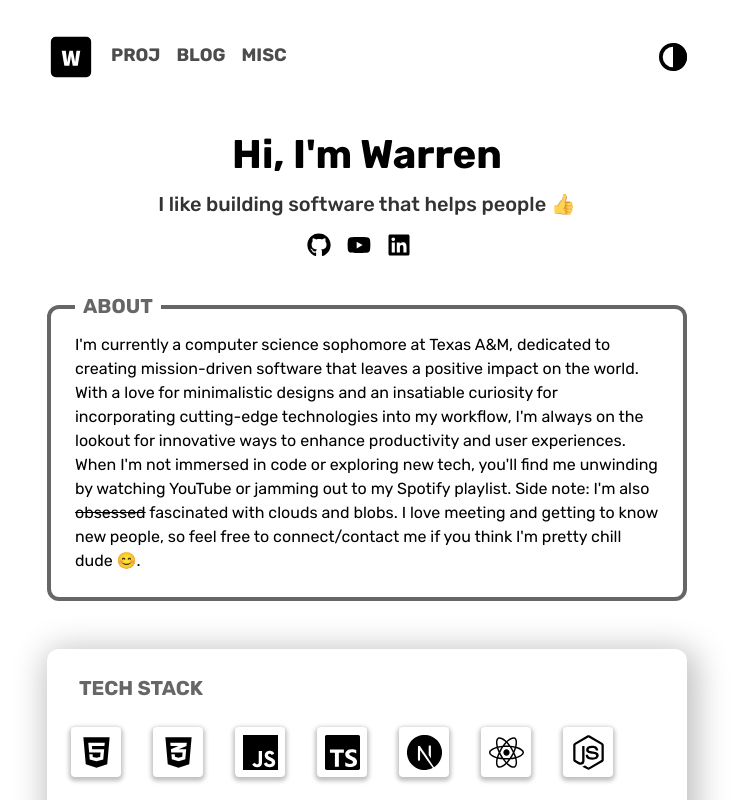
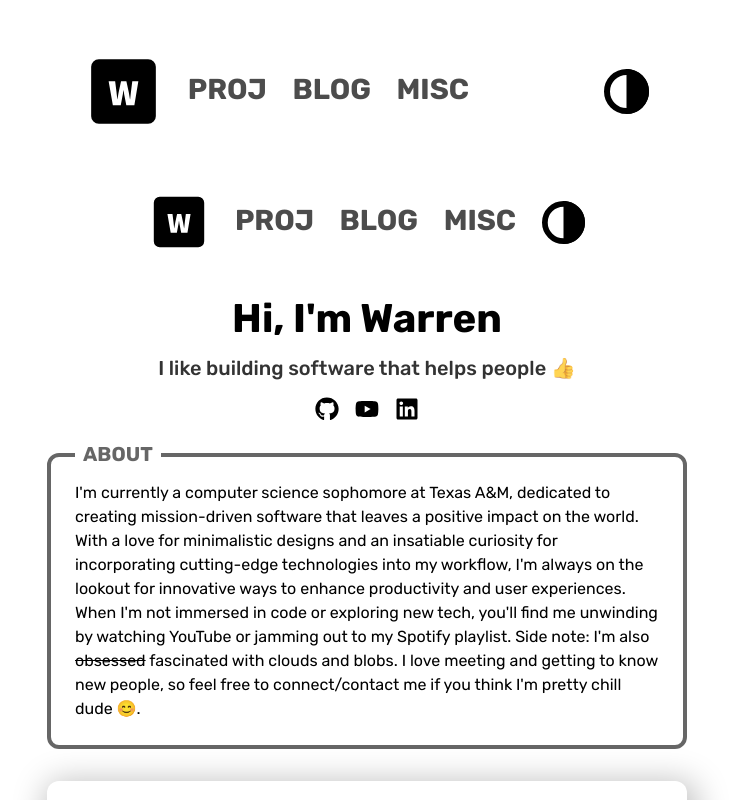
Before and after one commit to WarrenWu4/portfolio, a React (Vite) app: page / in a window 1280 px wide. Shown: the top 800 px of the page, without its empty margins (273-1014 px from the left). Built offline with nearby package versions, Linux system fonts and the light colour scheme.

Commit message:
cleaned up home page

```diff
--- a/src/index.css
+++ b/src/index.css
@@ -3,30 +3,23 @@
 @tailwind components;
 @tailwind utilities;
 
-/* reset */
 *,
 *::before,
 *::after {
   margin: 0;
   padding: 0;
   border: 0;
+  outline: none;
   box-sizing: border-box;
   font-family: "Rubik";
 }
 
-html {
-  font-size: 10px;
-  overflow-x: hidden;
-}
-
-@layer base {
-  body {
-    @apply bg-white dark:bg-dark-bg dark:text-white;
-  }
+body, #root {
+    @apply w-screen min-h-screen overflow-x-hidden bg-white text-black dark:bg-dark-bg dark:text-white
 }
 
 .not-active, .is-active {
-  @apply h-[4rem] border-b-4 border-solid flex justify-center items-center transition-all duration-[0.4] ease-in-out hover:text-black hover:dark:text-white
+  @apply h-[40px] border-b-4 border-solid flex justify-center items-center transition-all duration-[0.4] ease-in-out hover:text-black hover:dark:text-white
 }
 
 .is-active {
@@ -39,14 +32,14 @@ html {
 
 /* scroll bar */
 ::-webkit-scrollbar{
-  width: 0.8rem;
+  width: 8px;
 }
 ::-webkit-scrollbar-track {
   background: transparent;
 }
 ::-webkit-scrollbar-thumb {
   background: black;
-  border-radius: 0.8rem;
+  border-radius: 8px;
 }
 ::-webkit-scrollbar-thumb:hover {
   background: #4E4F51;
--- /dev/null
+++ b/src/layouts/AnimatedLayout.tsx
@@ -0,0 +1,34 @@
+import { motion } from "framer-motion";
+import { twMerge } from "tailwind-merge";
+
+interface AnimatedLayoutProps {
+    children: JSX.Element | JSX.Element[];
+    className?: string;
+}
+
+export default function AnimatedLayout({children, className}: AnimatedLayoutProps) {
+
+    const variants = {
+        visible: {opacity: 1, transform: `translateY(0)`},
+        hidden: {opacity: 0, transform: `translateY(2rem)`}
+    }
+    const transition = {
+        duration: 1,
+        ease:"easeInOut"
+    }
+
+    return (
+        <motion.div
+            initial="hidden"
+            whileInView="visible"
+            viewport={{ once: true }}
+            transition={transition}
+            variants={variants}
+            className={twMerge("w-full",className)}
+        >
+
+            {children}
+
+        </motion.div>
+    )
+}
--- /dev/null
+++ b/src/layouts/MainLayout.tsx
@@ -0,0 +1,20 @@
+import Footer from "../components/global/Footer";
+import Navbar from "../components/global/Navbar";
+
+interface MainLayoutProps {
+    children: JSX.Element | JSX.Element[];
+}
+
+export default function MainLayout({children}: MainLayoutProps) {
+    return (
+        <div className="max-w-3xl w-full flex flex-col gap-y-8 items-center px-4 small:px-8 med:px-16">
+
+            <Navbar/>
+
+            {children}
+
+            <Footer/>
+
+        </div>
+    )
+}
--- a/src/pages/HomePage.tsx
+++ b/src/pages/HomePage.tsx
@@ -1,8 +1,10 @@
 import { FaGithub, FaLinkedin, FaYoutube } from "react-icons/fa";
 import {IconGen} from "../App";
-import { motion } from "framer-motion";
 import { useState } from "react";
 import { BsCaretDown } from "react-icons/bs";
+
+import MainLayout from "../layouts/MainLayout";
+import AnimatedLayout from "../layouts/AnimatedLayout";
 
 const exp = [
     {
@@ -30,46 +32,41 @@ export default function HomePage() {
     const icons:any[] = IconGen({icons:["all"]})
     let icon_cards:any[] = []
     icons.map((icon) => {
-        icon_cards.push(<div className="w-[5rem] aspect-square rounded-[0.4rem] flex justify-center items-center text-[3.5rem] shadow-tech dark:shadow-tech-dark dark:text-white">{icon}</div>)
+        icon_cards.push(<div className="w-[50px] aspect-square rounded-md flex justify-center items-center text-[35px] shadow-tech dark:shadow-tech-dark dark:text-white">{icon}</div>)
     })
 
-    const variants = {
-        visible: {opacity: 1, transform: `translateY(0)`},
-        hidden: {opacity: 0, transform: `translateY(2rem)`}
-    }
-    const timer = 1
+    return (
+        <MainLayout>
 
-    return (
-        <div className="max-w-[768px] w-screen min-h-screen flex flex-col items-center relative px-[1.6rem] small:px-[3.2rem] med:px-[6.4rem]">
-            <motion.div initial="hidden" whileInView="visible" viewport={{ once: true }} transition={{ duration: timer, ease:"easeInOut" }} variants={variants} className="mt-[4.8rem] w-full flex items-center justify-center flex-col leading-tight">
-                <span className="font-bold text-[4rem] mb-[1.2rem]">Hi, I'm Warren</span>
-                <span className="font-medium text-[2rem] text-black/80 dark:text-white/80 mb-[1.6rem] text-center">I like building software that helps people 👍</span>
-                <span className="flex items-center [&>*]:mr-[1.6rem] text-[2.4rem]">
+            <AnimatedLayout className="flex items-center justify-center flex-col leading-tight">
+                <span className="font-bold text-[40px] mb-3">Hi, I'm Warren</span>
+                <span className="font-medium text-[20px] text-black/80 dark:text-white/80 mb-4 text-center">I like building software that helps people 👍</span>
+                <span className="flex items-center gap-x-4 text-[24px]">
                     <a target="_blank" href="https://github.com/WarrenWu4"><FaGithub/></a>
                     <a target="_blank" href="https://www.youtube.com/channel/UCiJosbDdPhrP3Rn3hfSBInw"><FaYoutube/></a>
                     <a target="_blank" href="https://www.linkedin.com/in/warren-wu4/"><FaLinkedin/></a>
                 </span>
-            </motion.div>
+            </AnimatedLayout>
 
-            <motion.div initial="hidden" whileInView="visible" viewport={{ once: true }} transition={{ duration: timer, ease:"easeInOut" }} variants={variants} className="w-full p-[2.4rem] relative mt-[4.8rem] rounded-[1.2rem] border-4 border-black/60 dark:border-white/60 border-solid">
-                <span className="font-bold text-[2rem] text-black/60 dark:text-white/60 px-[0.8rem] bg-white dark:bg-dark-bg absolute left-[2.4rem] top-[-1.8rem]">ABOUT</span>
-                <span className="text-[1.6rem] leading-[1.5]">
+            <AnimatedLayout className="w-full p-6 relative rounded-xl border-4 border-black/60 dark:border-white/60 border-solid">
+                <span className="font-bold text-[20px] text-black/60 dark:text-white/60 px-2 bg-white dark:bg-dark-bg absolute left-6 top-[-18px]">ABOUT</span>
+                <span className="text-[16px] leading-[1.5]">
                     I'm currently a computer science sophomore at Texas A&M, dedicated to creating mission-driven software that leaves a positive impact on the world. With a love for minimalistic designs and an insatiable curiosity for incorporating cutting-edge technologies into my workflow, I'm always on the lookout for innovative ways to enhance productivity and user experiences. When I'm not immersed in code or exploring new tech, you'll find me unwinding by watching YouTube or jamming out to my Spotify playlist. Side note: I'm also <s>obsessed</s> fascinated with clouds and blobs. I love meeting and getting to know new people, so feel free to connect/contact me if you think I'm pretty chill dude 😊.
                 </span>
-            </motion.div>
+            </AnimatedLayout>
 
-            <motion.div initial="hidden" whileInView="visible" viewport={{ once: true }} transition={{ duration: timer, ease:"easeInOut" }} variants={variants} className="w-full p-[2.4rem] mt-[4.8rem] rounded-[1.2rem] shadow-elevate dark:shadow-elevate-dark">
-                <span className="font-bold text-[2rem] text-black/60 dark:text-white/60 ml-[0.8rem]">TECH STACK</span>
-                <span className="flex flex-wrap gap-[3.2rem] w-full pt-[2.4rem] pb-[0.4rem]">
+            <AnimatedLayout className="w-full p-6 rounded-xl shadow-elevate dark:shadow-elevate-dark">
+                <span className="font-bold text-[20px] text-black/60 dark:text-white/60 ml-2">TECH STACK</span>
+                <span className="flex flex-wrap gap-8 w-full pt-6 pb-1">
                     {icon_cards}
                 </span>
-            </motion.div>
+            </AnimatedLayout>
 
-            <motion.div initial="hidden" whileInView="visible" viewport={{ once: true }} transition={{ duration: timer, ease:"easeInOut" }} variants={variants} className="w-full p-[2.4rem] flex flex-col mt-[4.8rem] rounded-[1.2rem] bg-black/80 dark:bg-white dark:text-black/80 text-white">
+            <AnimatedLayout className="w-full p-6 flex flex-col rounded-xl bg-black/80 dark:bg-white dark:text-black/80 text-white">
 
-                <span className="font-bold text-[2rem] ml-[0.8rem]">EXPERIENCES</span>
+                <span className="font-bold text-[20px] ml-2">EXPERIENCES</span>
 
-                <div className="h-full w-full flex flex-col items-center gap-[1.6rem] pt-[2.4rem] pb-[0.4rem]">
+                <div className="h-full w-full flex flex-col items-center gap-4 pt-6 pb-1">
                     {
                         exp.map((info, index) =>
                             <ExpInfo
@@ -83,8 +80,9 @@ export default function HomePage() {
                     }
                 </div>
 
-            </motion.div>
-        </div>
+            </AnimatedLayout>
+
+        </MainLayout>
     )
 }
 
@@ -100,16 +98,16 @@ const ExpInfo:React.FC<ExpInfoProps> = ({org, pos, desc, date}) => {
     const [show, setShow] = useState(false);
 
     return (
-    <button type="button" onClick={() => setShow((show)?false:true)} className="w-full flex flex-col border-4 border-white/80 border-solid rounded-[1.2rem] p-[1.2rem] text-white/80 dark:text-black/80 dark:border-black/80">
+    <button type="button" onClick={() => setShow((show)?false:true)} className="w-full flex flex-col border-4 border-white/80 border-solid rounded-xl p-3 text-white/80 dark:text-black/80 dark:border-black/80">
         <div className="w-full flex justify-between items-center">
-            <span className="text-[2rem] font-semibold">{org}</span>
+            <span className="text-[20px] font-semibold">{org}</span>
             <BsCaretDown size={24} strokeWidth={0.6} className={(show)?"rotate-180 transition-all duration-500":"transition-all duration-500"} />
         </div>
         <div className={`${(show) ? "grid-rows-exp":"grid-rows-zed"}` + " grid overflow-hidden transition-all duration-[0.4s]"}>
-            <div className="min-h-[0] flex flex-col text-start">
-                <span className="text-[1.6rem] font-medium">{pos}</span>
-                <span className="text-white dark:text-black text-[1.6rem] mt-[0.8rem]">{desc}</span>
-                <span className="text-[1.6rem] font-medium mt-[1.2rem]">{date}</span>
+            <div className="min-h-0 flex flex-col text-start">
+                <span className="text-[16px] font-medium">{pos}</span>
+                <span className="text-white dark:text-black text-[16px] mt-2">{desc}</span>
+                <span className="text-[16px] font-medium mt-3">{date}</span>
             </div>
         </div>
     </button>
```
